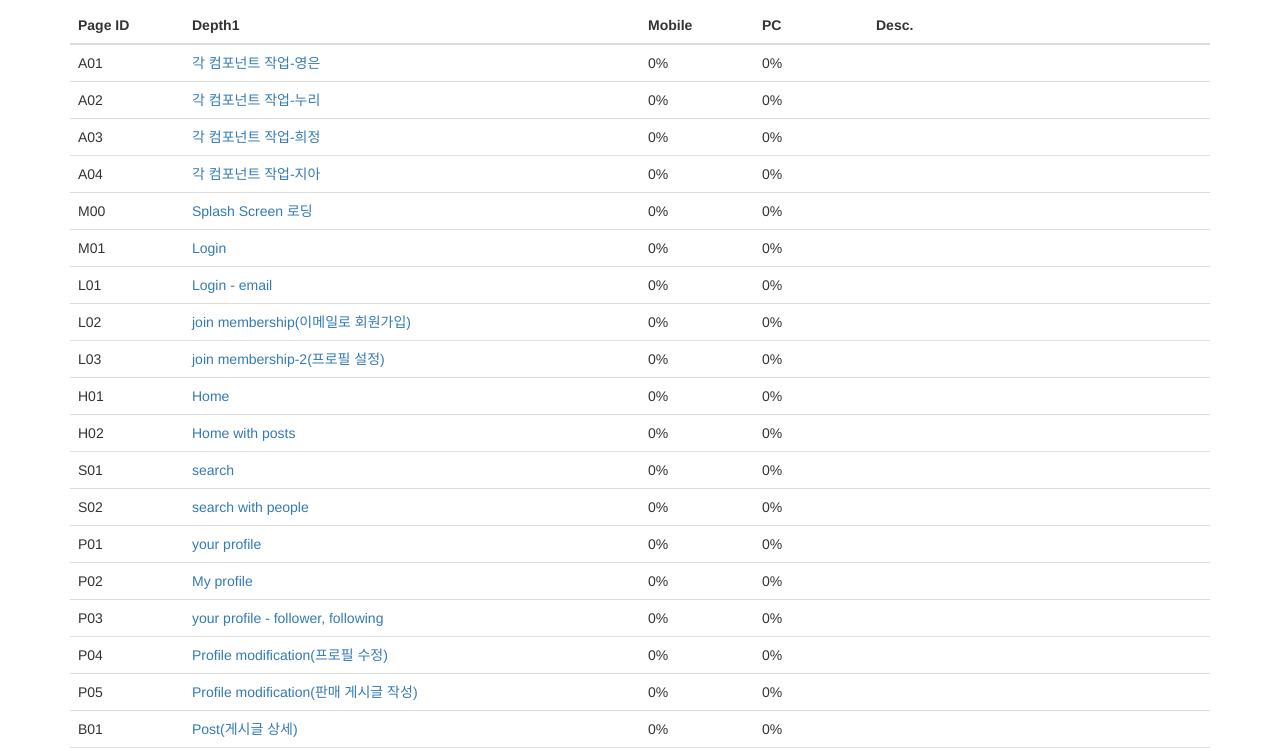
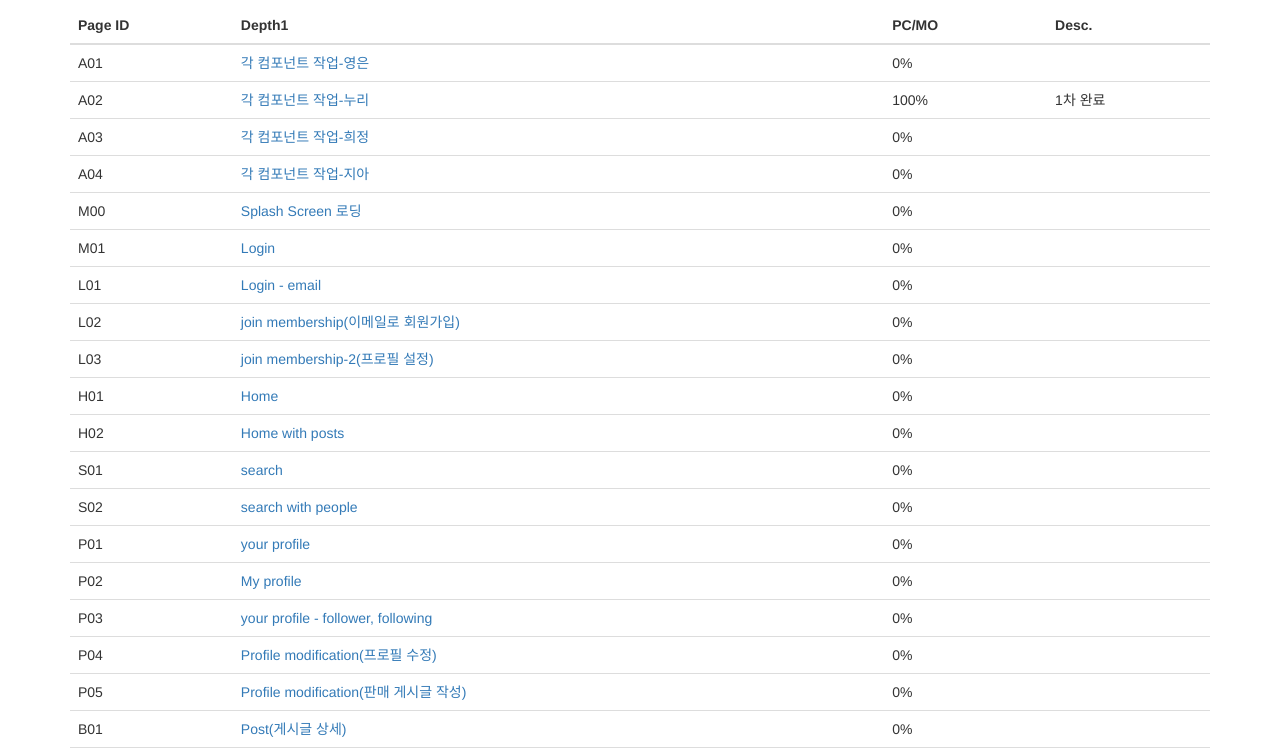
Before and after one commit to nurimeansworld/strawberry_market, a plain HTML site: page html/index.html in a window 1280 px wide. Shown: the part 49-800 px from the top of the page. Drawn offline with nearby package versions, Linux system fonts and the light colour scheme.

Commit message:
Edit: 누리 작업 현황 반영

```diff
--- a/html/index.html
+++ b/html/index.html
@@ -32,8 +32,7 @@
           <th>Depth1</th>
           <!-- <th>Depth2</th> -->
           <!-- <th>Depth3</th> -->
-          <th>Mobile</th>
-          <th>PC</th>
+          <th>PC/MO</th>
           <th>Desc.</th>
         </tr>
       </thead>
@@ -45,9 +44,6 @@
           <td>
             <div>0%</div>
           </td>
-          <td>
-            <div>0%</div>
-          </td>
           <td></td>
         </tr>
         <tr>
@@ -55,20 +51,14 @@
           <td><a href="A02.html" target="_blank">각 컴포넌트 작업-누리</a></td>
           <!-- <td></td> -->
           <td>
-            <div>0%</div>
+            <div>100%</div>
           </td>
-          <td>
-            <div>0%</div>
-          </td>
-          <td></td>
+          <td>1차 완료</td>
         </tr>
         <tr>
           <td>A03</td>
           <td><a href="A03.html" target="_blank">각 컴포넌트 작업-희정</a></td>
           <!-- <td></td> -->
-          <td>
-            <div>0%</div>
-          </td>
           <td>
             <div>0%</div>
           </td>
@@ -81,18 +71,12 @@
           <td>
             <div>0%</div>
           </td>
-          <td>
-            <div>0%</div>
-          </td>
           <td></td>
         </tr>
         <tr>
           <td>M00</td>
           <td><a href="M00.html" target="_blank">Splash Screen 로딩</a></td>
           <!-- <td></td> -->
-          <td>
-            <div>0%</div>
-          </td>
           <td>
             <div>0%</div>
           </td>
@@ -105,18 +89,12 @@
           <td>
             <div>0%</div>
           </td>
-          <td>
-            <div>0%</div>
-          </td>
           <td></td>
         </tr>
         <tr>
           <td>L01</td>
           <td><a href="L01.html" target="_blank">Login - email</a></td>
           <!-- <td></td> -->
-          <td>
-            <div>0%</div>
-          </td>
           <td>
             <div>0%</div>
           </td>
@@ -129,18 +107,12 @@
           <td>
             <div>0%</div>
           </td>
-          <td>
-            <div>0%</div>
-          </td>
           <td></td>
         </tr>
         <tr>
           <td>L03</td>
           <td><a href="L03.html" target="_blank">join membership-2(프로필 설정)</a></td>
           <!-- <td></td> -->
-          <td>
-            <div>0%</div>
-          </td>
           <td>
             <div>0%</div>
           </td>
@@ -153,18 +125,12 @@
           <td>
             <div>0%</div>
           </td>
-          <td>
-            <div>0%</div>
-          </td>
           <td></td>
         </tr>
         <tr>
           <td>H02</td>
           <td><a href="H02.html" target="_blank">Home with posts</a></td>
           <!-- <td></td> -->
-          <td>
-            <div>0%</div>
-          </td>
           <td>
             <div>0%</div>
           </td>
@@ -177,18 +143,12 @@
           <td>
             <div>0%</div>
           </td>
-          <td>
-            <div>0%</div>
-          </td>
           <td></td>
         </tr>
         <tr>
           <td>S02</td>
           <td><a href="S02.html" target="_blank">search with people</a></td>
           <!-- <td></td> -->
-          <td>
-            <div>0%</div>
-          </td>
           <td>
             <div>0%</div>
           </td>
@@ -201,18 +161,12 @@
           <td>
             <div>0%</div>
           </td>
-          <td>
-            <div>0%</div>
-          </td>
           <td></td>
         </tr>
         <tr>
           <td>P02</td>
           <td><a href="P02.html" target="_blank">My profile</a></td>
           <!-- <td></td> -->
-          <td>
-            <div>0%</div>
-          </td>
           <td>
             <div>0%</div>
           </td>
@@ -225,18 +179,12 @@
           <td>
             <div>0%</div>
           </td>
-          <td>
-            <div>0%</div>
-          </td>
           <td></td>
         </tr>
         <tr>
           <td>P04</td>
           <td><a href="P04.html" target="_blank">Profile modification(프로필 수정)</a></td>
           <!-- <td></td> -->
-          <td>
-            <div>0%</div>
-          </td>
           <td>
             <div>0%</div>
           </td>
@@ -249,18 +197,12 @@
           <td>
             <div>0%</div>
           </td>
-          <td>
-            <div>0%</div>
-          </td>
           <td></td>
         </tr>
         <tr>
           <td>B01</td>
           <td><a href="B01.html" target="_blank">Post(게시글 상세)</a></td>
           <!-- <td></td> -->
-          <td>
-            <div>0%</div>
-          </td>
           <td>
             <div>0%</div>
           </td>
@@ -273,9 +215,6 @@
           <td>
             <div>0%</div>
           </td>
-          <td>
-            <div>0%</div>
-          </td>
           <td></td>
         </tr>
         <tr>
@@ -285,18 +224,12 @@
           <td>
             <div>0%</div>
           </td>
-          <td>
-            <div>0%</div>
-          </td>
           <td></td>
         </tr>
         <tr>
           <td>C02</td>
           <td><a href="C02.html" target="_blank">chat room</a></td>
           <!-- <td></td> -->
-          <td>
-            <div>0%</div>
-          </td>
           <td>
             <div>0%</div>
           </td>
```
